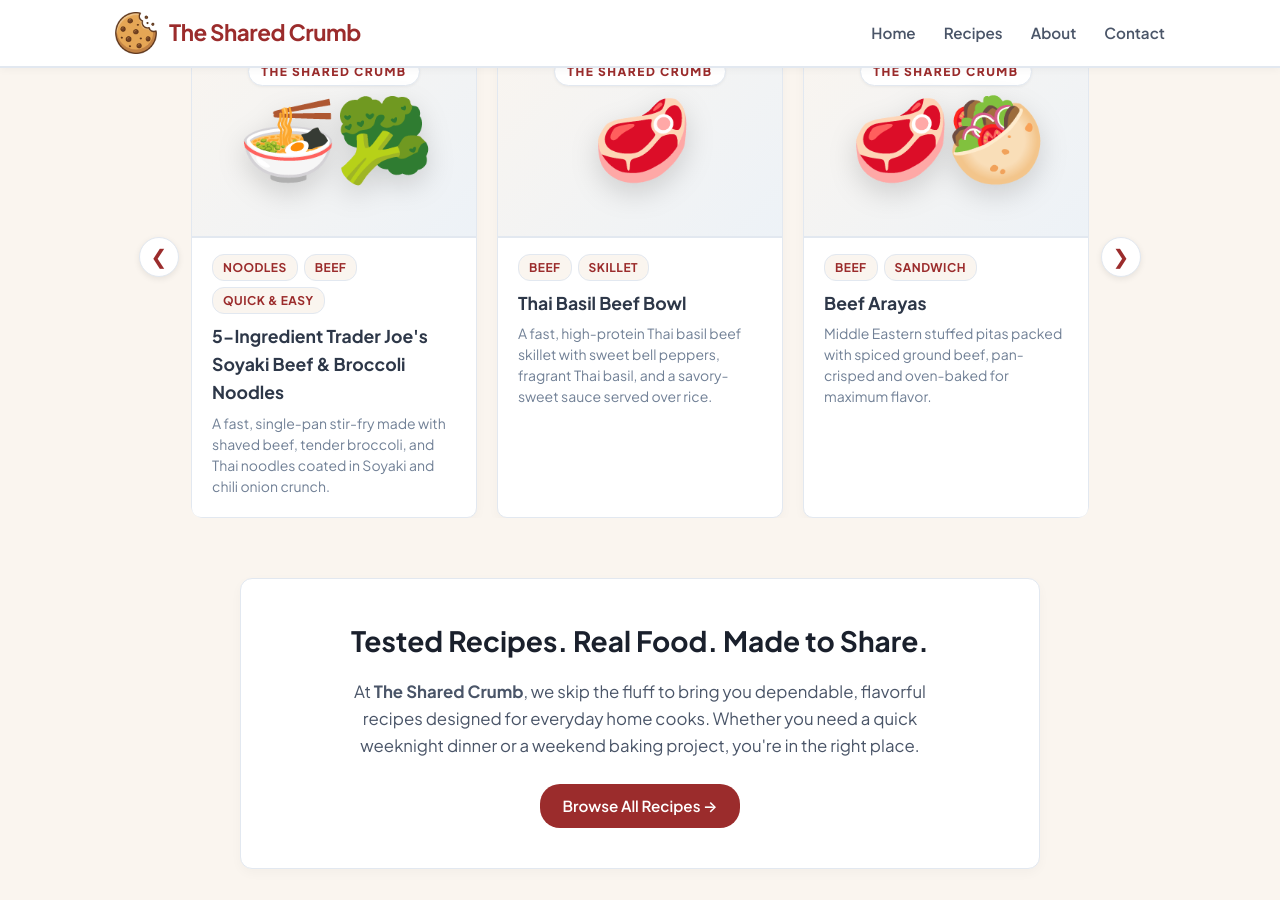
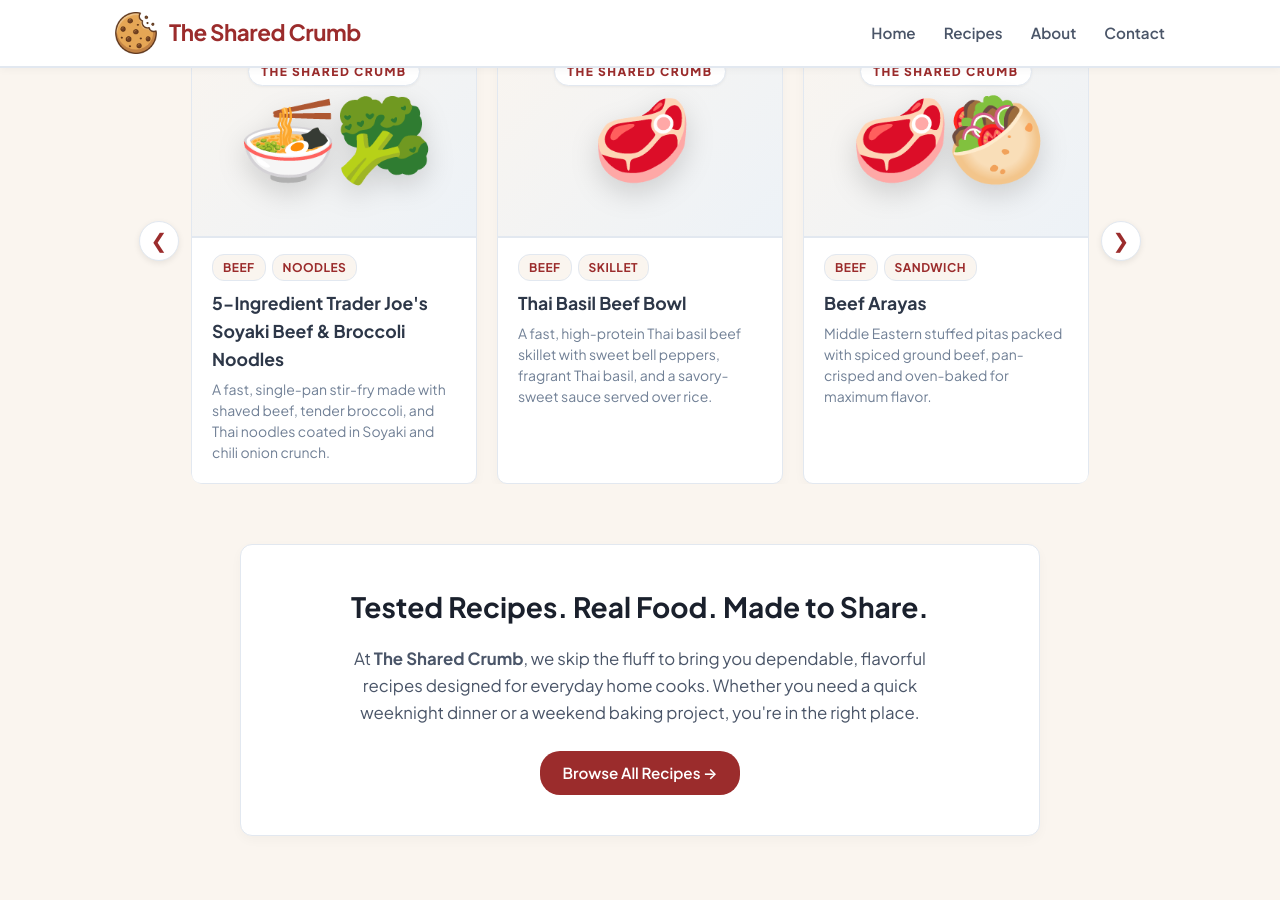
Before and after one commit to TheSharedCrumb/TheSharedCrumb, a Jekyll site: the page built from index.html, in a window 1280 px wide and 900 px high, scrolled down 315 px. Built offline with Jekyll 4.4.1, drawn with Linux system fonts in a browser that asks for light colours.

Commit message:
Update recipe metadata for Soyaki Beef & Broccoli

```diff
--- a/_recipes/Noodles_TJ_Soyaki_BeefBroccoli.md
+++ b/_recipes/Noodles_TJ_Soyaki_BeefBroccoli.md
@@ -3,7 +3,9 @@ layout: recipe
 title: "5-Ingredient Trader Joe's Soyaki Beef & Broccoli Noodles"
 icon: "🍜🥦"
 description: "A fast, single-pan stir-fry made with shaved beef, tender broccoli, and Thai noodles coated in Soyaki and chili onion crunch."
-category: [Noodles, Beef, Quick & Easy]
+course: "Dinner"
+cuisine: "Asian-Fusion"
+category: [Beef, Noodles]
 prep_time: "2 mins"
 cook_time: "10 mins"
 yield: "2-3 servings"
```
